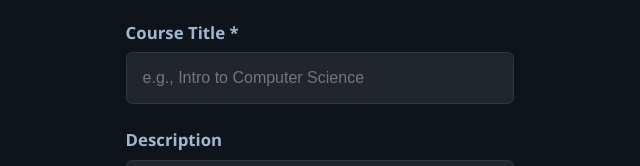
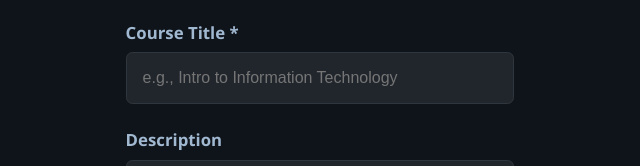
Before and after one commit to Z10N-exe/INFOTECH-ELIBRARY, a website: page UPLOAD.html in a window 1280 px wide. Shown: the part 859-1025 px from the top of the page, 256-896 px from the left. Drawn offline with Linux system fonts and the light colour scheme.

Commit message:
Add files via upload

```diff
--- a/UPLOAD.html
+++ b/UPLOAD.html
@@ -427,7 +427,7 @@
 
                     <div class="form-group">
                         <label for="courseTitle">Course Title *</label>
-                        <input type="text" name="courseTitle" id="courseTitle" placeholder="e.g., Intro to Computer Science" required />
+                        <input type="text" name="courseTitle" id="courseTitle" placeholder="e.g., Intro to Information Technology" required />
                     </div>
 
                     <div class="form-group">
```
Also changed, not shown: LIBRARY.HTML (+1 -1 lines).
